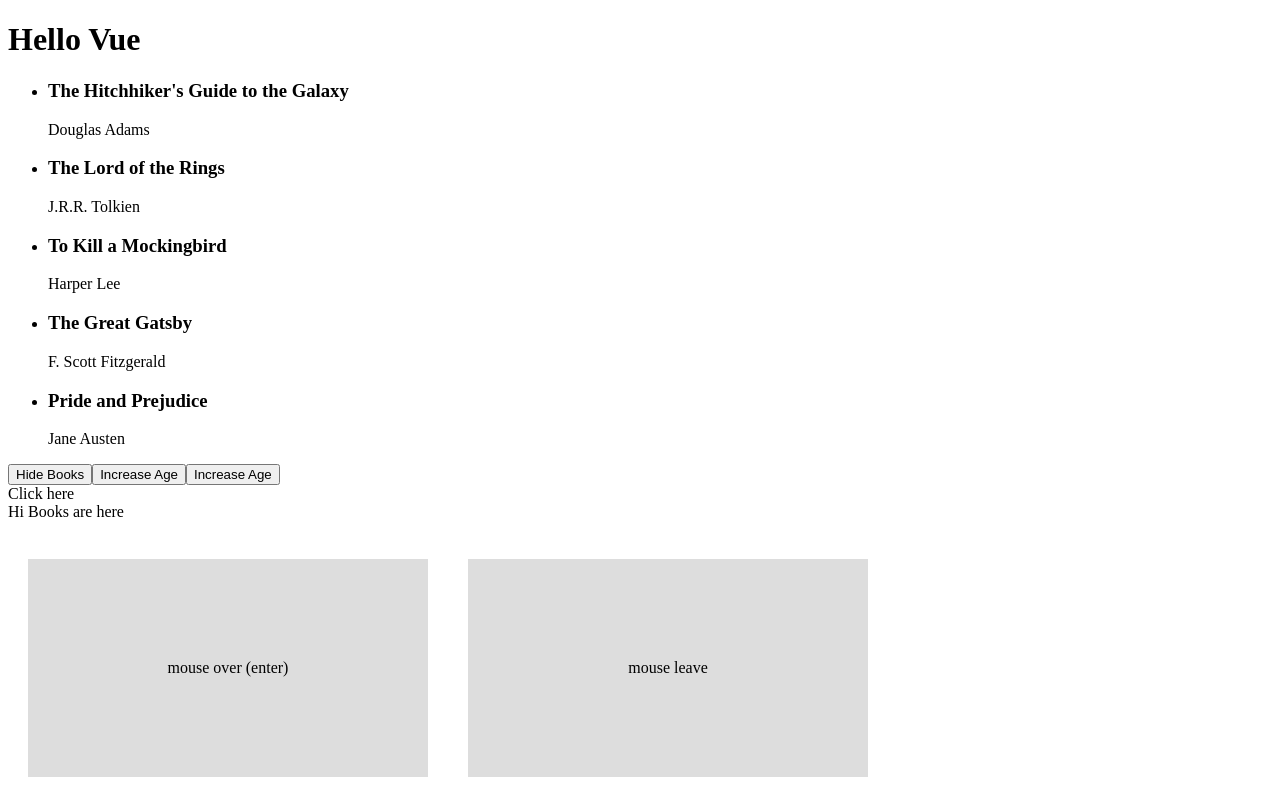
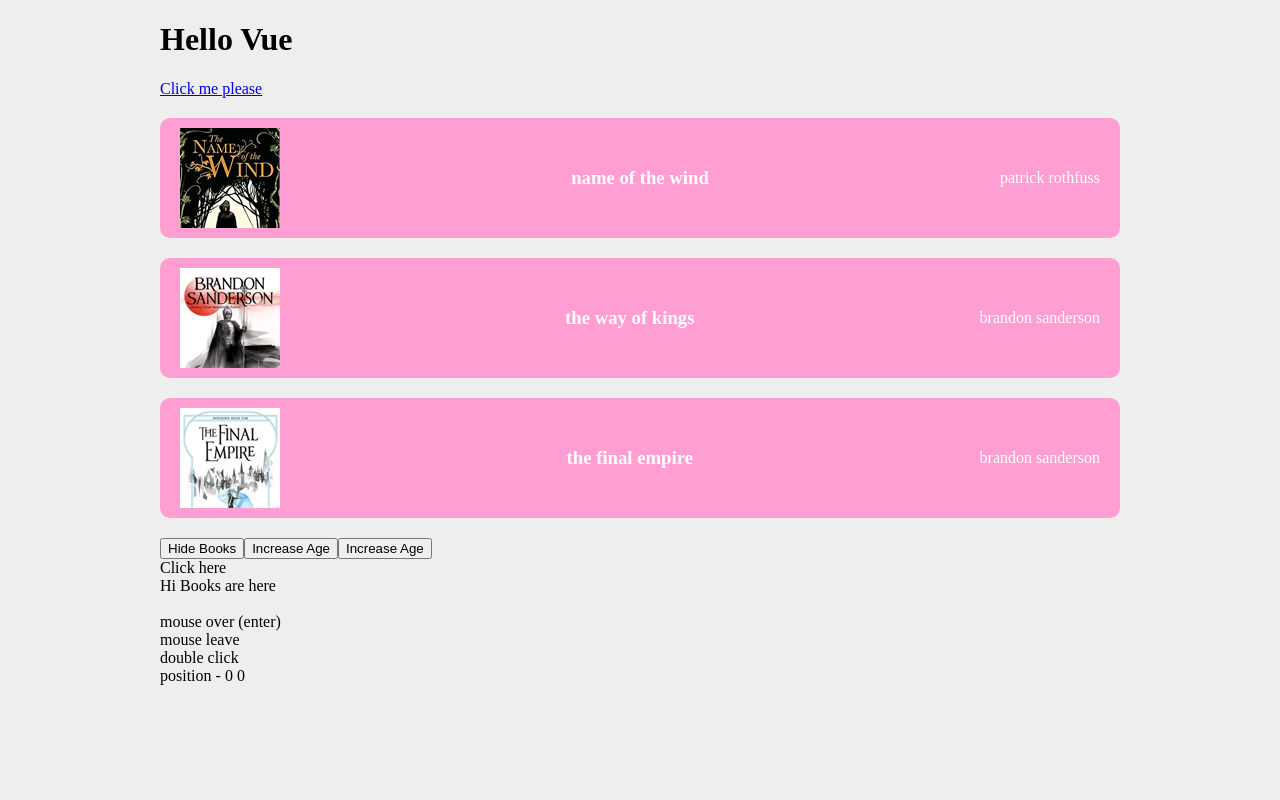
Before and after one commit to bluesky1992-web/vue-project-firebase, a plain HTML site: page index.html in a window 1280 px wide. Both pictures are taken after a click on the button "Show Books". Shown: the top 800 px of the page. Drawn offline with nearby package versions, Linux system fonts and the light colour scheme.

```diff
--- a/app.js
+++ b/app.js
@@ -3,6 +3,7 @@ const app = Vue.createApp({
   // template: '<h2>i am the template</h2>'
   data() {
     return {
+      url: "https://www.facebook.com",
       showBooks: false,
       title: "The final Empire",
       author: "Brandon anderson",
@@ -11,24 +12,22 @@ const app = Vue.createApp({
       y: 0,
       books: [
         {
-          title: "The Hitchhiker's Guide to the Galaxy",
-          author: "Douglas Adams",
+          title: "name of the wind",
+          author: "patrick rothfuss",
+          img: "assets/1.jpg",
+          isFav: true,
         },
         {
-          title: "The Lord of the Rings",
-          author: "J.R.R. Tolkien",
+          title: "the way of kings",
+          author: "brandon sanderson",
+          img: "assets/2.jpg",
+          isFav: true,
         },
         {
-          title: "To Kill a Mockingbird",
-          author: "Harper Lee",
-        },
-        {
-          title: "The Great Gatsby",
-          author: "F. Scott Fitzgerald",
-        },
-        {
-          title: "Pride and Prejudice",
-          author: "Jane Austen",
+          title: "the final empire ",
+          author: "brandon sanderson",
+          img: "assets/3.jpg",
+          isFav: true,
         },
       ],
     };
@@ -47,7 +46,15 @@ const app = Vue.createApp({
       this.x = e.offsetX;
       this.y = e.offsetY;
     },
+    toggleIsFav(book) {
+      book.isFav = !book.isFav
+    }
   },
+  computed: {
+    filteredBooks() {
+      return this.books.filter((book)=> book.isFav)
+    }
+  }
 });
 
 app.mount("#app");
--- a/index.html
+++ b/index.html
@@ -5,35 +5,43 @@
     <meta name="viewport" content="width=device-width, initial-scale=1.0" />
     <title>Learning Vue</title>
     <script src="https://unpkg.com/vue@3.0.2"></script>
-   <link rel="stylesheet" href="style.css">
+    <link rel="stylesheet" href="style.css" />
   </head>
   <body>
     <h1>Hello Vue</h1>
     <div id="app">
+      <!--V-binding or attribute binding in vue-->
+
+      <a v-bind:href="url">Click me please </a>
       <div v-if="showBooks">
-       <ul>
-        <li v-for="book in books">
+        <ul>
+          <!--Looping -->
+          <li v-for="book in filteredBooks" v-bind:class="{fav : book.isFav}" @click="toggleIsFav(book)">
+            <!--Another example of attribute binding -->
+            <img v-bind:src="book.img" v-bind:alt="book.title"  />
             <h3>{{book.title}}</h3>
             <p>{{book.author}}</p>
-        </li>
-       </ul>
+          </li>
+        </ul>
       </div>
       <button @click="toggleShowBooks">
         <span v-if="showBooks">Hide Books</span>
         <span v-else>Show Books</span>
       </button>
-
+      <!--Events-->
       <button v-on:click="age++">Increase Age</button>
       <button v-on:click="age--">Increase Age</button>
       <div @click="changeTitle('Hello Amy')">Click here</div>
+      <!--conditional rendering -->
+      <div v-show="showBooks">Hi Books are here</div>
 
-      <div v-show="showBooks">Hi Books are here </div>
-
-      <br>
-      <div class="box" @mouseover="handleEvent($event,5)">mouse over (enter)</div>
-      <div class="box" @mouseleave="handleEvent">mouse leave </div>
+      <br />
+      <div class="box" @mouseover="handleEvent($event,5)">
+        mouse over (enter)
+      </div>
+      <div class="box" @mouseleave="handleEvent">mouse leave</div>
       <div class="box" @dblclick="handleEvent">double click</div>
-      <div class="box" @mousemove="handleMousemove"> position - {{x}} {{y}}</div>
+      <div class="box" @mousemove="handleMousemove">position - {{x}} {{y}}</div>
     </div>
     <script src="./app.js"></script>
   </body>
--- a/style.css
+++ b/style.css
@@ -1,8 +1,23 @@
-.box {
-  padding: 100px 0;
-  width: 400px;
-  text-align: center;
-  background: #ddd;
-  margin: 20px;
-  display: inline-block;
+body{
+  background: #eee;
+  max-width: 960px;
+  margin: 20px auto;
 }
+p, h3, ul{
+  margin: 0;
+  padding: 0;
+}
+li{
+  list-style-type: none;
+  background: #fff;
+  margin: 20px auto;
+  padding: 10px 20px;
+  border-radius: 10px;
+  display: flex;
+  align-items: center;
+  justify-content: space-between;
+}
+li.fav{
+  background: #ff9ed2;
+  color: white;
+}
```
Also changed, not shown: assets/1.jpg (added), assets/2.jpg (added), assets/3.jpg (added).
